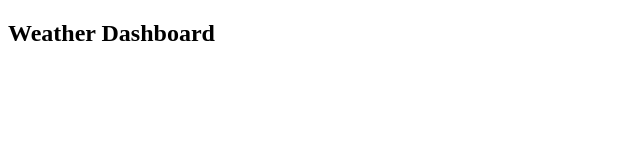
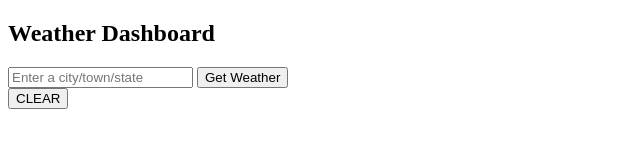
Before and after one commit to solohuck/WeatherOutlook, a plain HTML site: page index.html in a window 1280 px wide. Shown: the whole page, without its empty margins (0-640 px from the left). Drawn offline with nearby package versions, Linux system fonts and the light colour scheme.

Commit message:
left search bar, enter button, and clear button added

```diff
--- a/index.html
+++ b/index.html
@@ -18,8 +18,23 @@
         </div>
     </section>
 
+    <section id="info-section">
+        <div class="column left">
+            <form>
+                <input id="city-input" type="text" placeholder="Enter a city/town/state"/>
+                <button id="submit" class="button" type="submit">Get Weather</button>
+            </form>
 
-
+            <div class="box table-box">
+                <div class="table-container">
+                    <table id="cityList" class="table">
+                    <tr></tr>
+                    </table>
+                    <button id="clr-btn" class="button">CLEAR</button>
+                </div>
+            </div>
+        </div>
+    </section>
 
 
 
```
